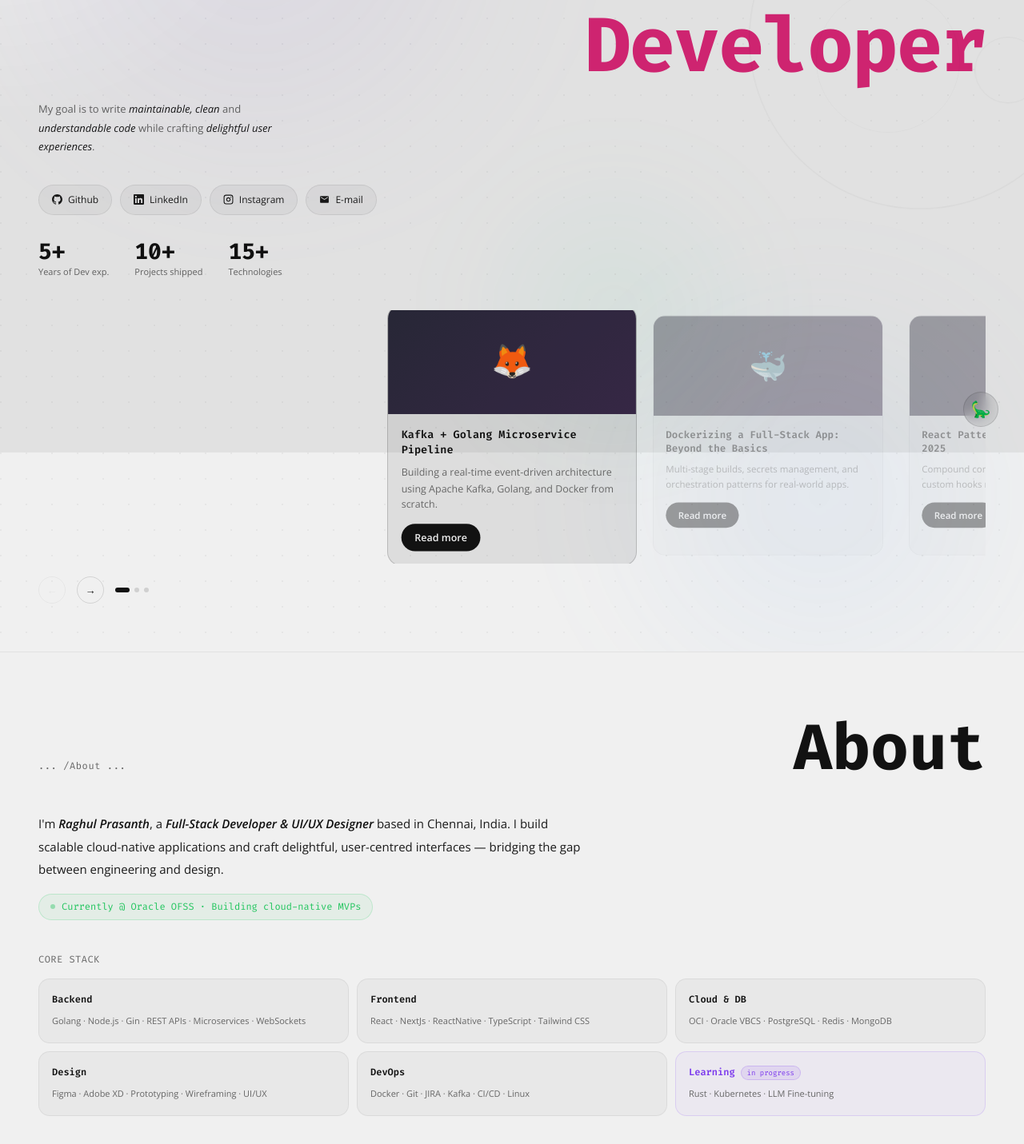
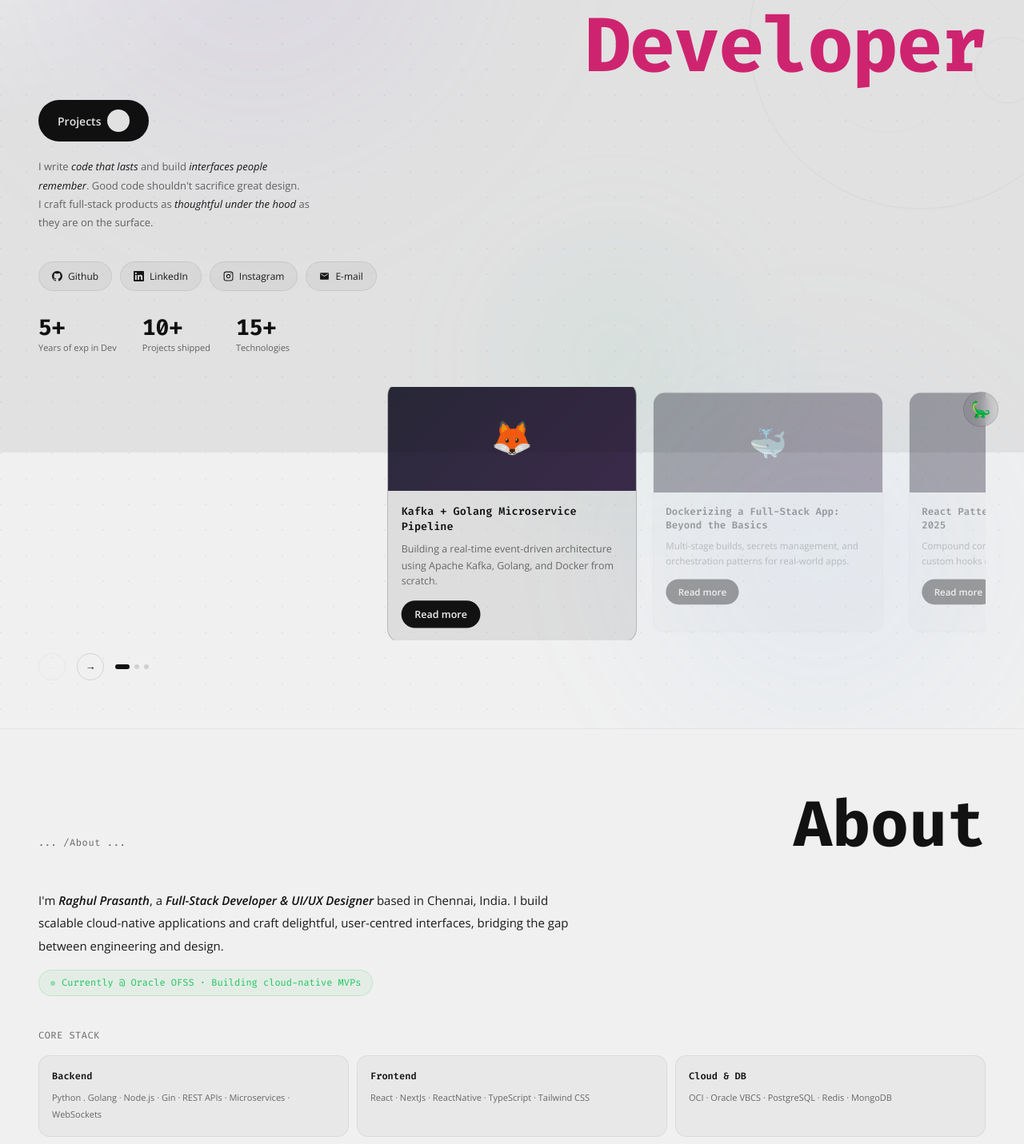
Before and after one commit to Raghul-18/Portfolio, a React (Vite) app: page / in a window 1280 px wide. Shown: the part 234-1665 px from the top of the page at 80% size. Built offline with nearby package versions, Linux system fonts and the light colour scheme.

Commit message:
Update App.jsx

```diff
--- a/src/App.jsx
+++ b/src/App.jsx
@@ -134,6 +134,7 @@ const STATUS_CONFIG = {
 };
 
 const SKILLS = [
+  { label: "Python",       dots: 4 },
   { label: "Golang",       dots: 4 },
   { label: "React/Next",   dots: 5 },
   { label: "TypeScript",   dots: 4 },
@@ -145,7 +146,7 @@ const SKILLS = [
 ];
 
 const SKILL_CARDS = [
-  { title: "Backend",    items: "Golang · Node.js · Gin · REST APIs · Microservices · WebSockets" },
+  { title: "Backend",    items: "Python . Golang · Node.js · Gin · REST APIs · Microservices · WebSockets" },
   { title: "Frontend",   items: "React · NextJs · ReactNative · TypeScript · Tailwind CSS" },
   { title: "Cloud & DB", items: "OCI · Oracle VBCS · PostgreSQL · Redis · MongoDB" },
   { title: "Design",     items: "Figma · Adobe XD · Prototyping · Wireframing · UI/UX" },
@@ -1216,13 +1217,13 @@ function HeroTitle({ dark, roleIdx, roleVisible }) {
         <div className="hero-title-size" style={{ ...baseStyle, color: color1, opacity: (roleVisible && w1vis) ? 1 : 0, transform: (roleVisible && w1vis) ? "none" : "translateY(10px)", transition: "opacity 0.38s cubic-bezier(0.22,1,0.36,1), transform 0.38s cubic-bezier(0.22,1,0.36,1), color 0.55s cubic-bezier(0.22,1,0.36,1)", willChange: "color, opacity, transform" }}>
           {word1}
         </div>
-        <button
+        {/* <button
           onClick={() => document.getElementById("projects")?.scrollIntoView({ behavior: "smooth" })}
           style={{ display: "flex", alignItems: "center", gap: 8, background: "var(--white)", color: "var(--bg)", border: "none", borderRadius: 50, padding: "12px 24px", fontFamily: "'Open Sans',sans-serif", fontSize: 14, fontWeight: 600, cursor: "pointer", whiteSpace: "nowrap", transition: "transform 0.2s, box-shadow 0.2s", backgroundImage: "linear-gradient(120deg, transparent 0%, transparent 40%, rgba(255,255,255,0.18) 50%, transparent 60%, transparent 100%)", backgroundSize: "200% auto", animation: "shimmer 3s linear infinite" }}
           onMouseEnter={e => { e.currentTarget.style.transform = "scale(1.05)"; e.currentTarget.style.boxShadow = "0 8px 24px rgba(0,0,0,0.2)"; }}
           onMouseLeave={e => { e.currentTarget.style.transform = "scale(1)"; e.currentTarget.style.boxShadow = "none"; }}>
           Projects <span style={{ width: 28, height: 28, background: "var(--bg)", borderRadius: "50%", display: "flex", alignItems: "center", justifyContent: "center" }}>→</span>
-        </button>
+        </button> */}
       </div>
       <div className="hero-title-size" style={{ ...baseStyle, color: color2, textAlign: "right", opacity: (roleVisible && w2vis) ? 1 : 0, transform: (roleVisible && w2vis) ? "none" : "translateY(10px)", transition: "opacity 0.38s cubic-bezier(0.22,1,0.36,1), transform 0.38s cubic-bezier(0.22,1,0.36,1), color 0.55s cubic-bezier(0.22,1,0.36,1)", willChange: "color, opacity, transform", animation: "fadeSlideUp 0.7s cubic-bezier(0.22,1,0.36,1) 0.3s both" }}>
         {word2}
@@ -1655,6 +1656,7 @@ function Terminal({ onClose, dark, onThemeToggle, onDinoOpen }) {
     if (lower === "skills") {
       typeLines([
         { type:"sys", text:"  Tech Proficiency:" },
+        { type:"out", text:"  Python  ████████░░  4/5" },
         { type:"out", text:"  Golang        ████████░░  4/5" },
         { type:"out", text:"  React / Next  ██████████  5/5" },
         { type:"out", text:"  TypeScript    ████████░░  4/5" },
@@ -2143,16 +2145,36 @@ export default function Portfolio() {
           <kbd style={{ fontFamily:"'Fira Code',monospace", fontSize:11, color:"var(--mid)", background: dark?"rgba(255,255,255,0.06)":"rgba(0,0,0,0.06)", border: dark?"1px solid rgba(255,255,255,0.12)":"1px solid rgba(0,0,0,0.12)", borderRadius:5, padding:"2px 7px", transition:"all 0.2s" }}>/</kbd>
           <span style={{ fontSize:11, color:"var(--mid)", fontFamily:"'Open Sans',sans-serif" }}>terminal</span>
         </div>
+
         <HeroTitle dark={dark} roleIdx={roleIdx} roleVisible={roleVisible} />
+
+        {/* Projects button — fixed position below title, never shifts */}
+        <div style={{ opacity: 0, animation: "fadeSlideUp 0.7s cubic-bezier(0.22,1,0.36,1) 0.4s forwards", marginTop: 20 }}>
+          <button
+            onClick={() => document.getElementById("projects")?.scrollIntoView({ behavior: "smooth" })}
+            style={{ display: "inline-flex", alignItems: "center", gap: 8, background: "var(--white)", color: "var(--bg)", border: "none", borderRadius: 50, padding: "12px 24px", fontFamily: "'Open Sans',sans-serif", fontSize: 14, fontWeight: 600, cursor: "pointer", whiteSpace: "nowrap", transition: "transform 0.2s, box-shadow 0.2s", backgroundImage: "linear-gradient(120deg, transparent 0%, transparent 40%, rgba(255,255,255,0.18) 50%, transparent 60%, transparent 100%)", backgroundSize: "200% auto", animation: "shimmer 3s linear infinite" }}
+            onMouseEnter={e => { e.currentTarget.style.transform = "scale(1.05)"; e.currentTarget.style.boxShadow = "0 8px 24px rgba(0,0,0,0.2)"; }}
+            onMouseLeave={e => { e.currentTarget.style.transform = "scale(1)"; e.currentTarget.style.boxShadow = "none"; }}>
+            Projects <span style={{ width: 28, height: 28, background: "var(--bg)", borderRadius: "50%", display: "flex", alignItems: "center", justifyContent: "center" }}>→</span>
+          </button>
+        </div>
+
         <p style={{ marginTop: 20, maxWidth: 340, fontSize: 13, color: "var(--mid)", lineHeight: 1.8, opacity: 0, animation: "fadeSlideUp 0.6s cubic-bezier(0.22,1,0.36,1) 0.45s forwards" }}>
-          My goal is to write <em style={{ fontStyle: "italic", color: "var(--light)" }}>maintainable, clean</em> and <em style={{ fontStyle: "italic", color: "var(--light)" }}>understandable code</em> while crafting <em style={{ fontStyle: "italic", color: "var(--light)" }}>delightful user experiences</em>.
+          I write{" "}
+          <em style={{ fontStyle: "italic", color: "var(--light)" }}>code that lasts</em>{" "}
+          and build{" "}
+          <em style={{ fontStyle: "italic", color: "var(--light)" }}>interfaces people remember</em>.{" "}
+          Good code shouldn't sacrifice great design.<br></br>I craft full-stack products as{" "}
+          <em style={{ fontStyle: "italic", color: "var(--light)" }}>thoughtful under the hood</em>{" "}
+          as they are on the surface.
         </p>
+
         <div style={{ display: "flex", gap: 10, marginTop: 36, flexWrap: "wrap", opacity: 0, animation: "fadeSlideUp 0.6s cubic-bezier(0.22,1,0.36,1) 0.55s forwards" }}>
           {[
             { icon: <GithubIcon />,    label: "Github",    href: "https://github.com/Raghul-18" },
             { icon: <LinkedInIcon />,  label: "LinkedIn",  href: "https://www.linkedin.com/in/raghul-prasanth/" },
             { icon: <InstagramIcon />, label: "Instagram", href: "https://www.instagram.com/rag.hul._/" },
-            { icon: <EmailIcon />,     label: "E-mail",    href: "mailto:raghul.sp18@gmail.com" },
+            { icon: <EmailIcon />,     label: "E-mail",    href: "mailto:raghulprasanth@email.com" },
           ].map(s => (
             <a key={s.label} href={s.href} target={s.label !== "E-mail" ? "_blank" : undefined} rel="noreferrer" style={{ display: "flex", alignItems: "center", gap: 7, background: dark ? "rgba(255,255,255,0.04)" : "rgba(0,0,0,0.04)", border: dark ? "1px solid rgba(255,255,255,0.08)" : "1px solid rgba(0,0,0,0.08)", borderRadius: 50, padding: "8px 16px", fontSize: 12, color: "var(--light)", textDecoration: "none", transition: "background 0.2s" }}
               onMouseEnter={e => e.currentTarget.style.background = dark ? "rgba(255,255,255,0.09)" : "rgba(0,0,0,0.09)"}
@@ -2160,10 +2182,11 @@ export default function Portfolio() {
             >{s.icon}{s.label}</a>
           ))}
         </div>
+
         {/* Stats row */}
         <div style={{ display:"flex", gap:32, marginTop:32, opacity:0, animation:"fadeSlideUp 0.6s cubic-bezier(0.22,1,0.36,1) 0.65s forwards", flexWrap:"wrap" }}>
           {[
-            { label:"Years of Dev exp.", value:5, suffix:"+" },
+            { label:"Years of exp in Dev", value:5, suffix:"+" },
             { label:"Projects shipped", value:10, suffix:"+" },
             { label:"Technologies", value:15, suffix:"+" },
           ].map(s => (
@@ -2175,7 +2198,8 @@ export default function Portfolio() {
             </div>
           ))}
         </div>
-        {/* Hero carousel — centered active card, swipeable */}
+
+        {/* Hero carousel */}
         <HeroCarousel dark={dark} heroSlide={heroSlide} setHeroSlide={setHeroSlide} />
       </section>
 
@@ -2189,7 +2213,7 @@ export default function Portfolio() {
         <FadeIn>
           <div style={{ maxWidth: 680, marginBottom: 40 }}>
             <p style={{ fontSize: 15, color: "var(--light)", lineHeight: 1.9 }}>
-              I'm <em style={{ fontStyle: "italic", fontWeight: 600, color: "var(--white)" }}>Raghul Prasanth</em>, a <em style={{ fontStyle: "italic", fontWeight: 600, color: "var(--white)" }}>Full-Stack Developer & UI/UX Designer</em> based in Chennai, India. I build scalable cloud-native applications and craft delightful, user-centred interfaces — bridging the gap between engineering and design.
+              I'm <em style={{ fontStyle: "italic", fontWeight: 600, color: "var(--white)" }}>Raghul Prasanth</em>, a <em style={{ fontStyle: "italic", fontWeight: 600, color: "var(--white)" }}>Full-Stack Developer & UI/UX Designer</em> based in Chennai, India. I build scalable cloud-native applications and craft delightful, user-centred interfaces, bridging the gap between engineering and design.
             </p>
             <div style={{ display:"inline-flex", alignItems:"center", gap:8, background: dark?"rgba(34,197,94,0.08)":"rgba(34,197,94,0.06)", border:"1px solid rgba(34,197,94,0.2)", borderRadius:50, padding:"6px 14px", marginTop:16 }}>
               <span style={{ width:6, height:6, borderRadius:"50%", background:"#22c55e", animation:"pulse 2s infinite", flexShrink:0 }} />
@@ -2398,7 +2422,7 @@ export default function Portfolio() {
               {[
                 { icon: <GithubIcon />,    label: "Github",    href: "https://github.com/Raghul-18" },
                 { icon: <LinkedInIcon />,  label: "LinkedIn",  href: "https://www.linkedin.com/in/raghul-prasanth/" },
-                { icon: <EmailIcon />,     label: "E-mail",    href: "mailto:raghulprasanth@email.com" },
+                { icon: <EmailIcon />,     label: "E-mail",    href: "mailto:raghul.18sp@gmail.com" },
                 { icon: <InstagramIcon />, label: "Instagram", href: "https://www.instagram.com/rag.hul._/" },
               ].map(s => (
                 <a key={s.label} href={s.href}
```
